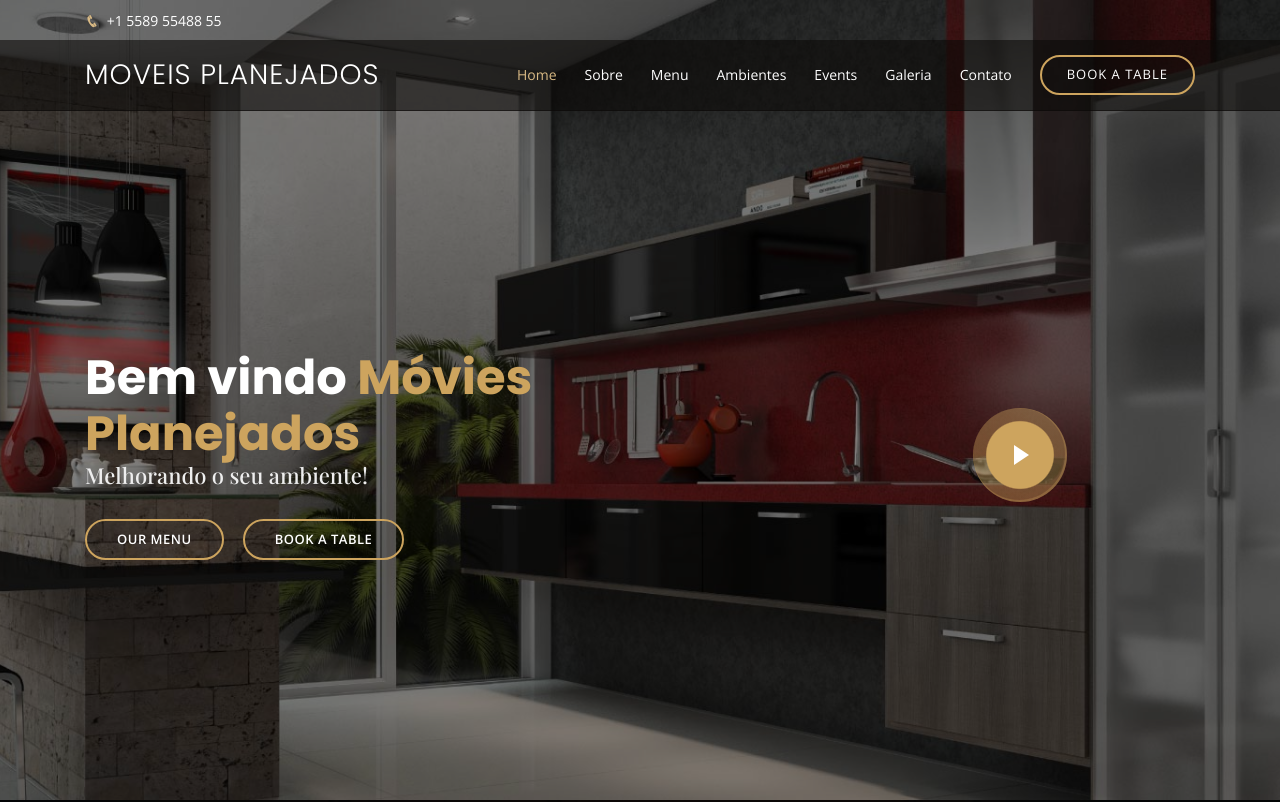
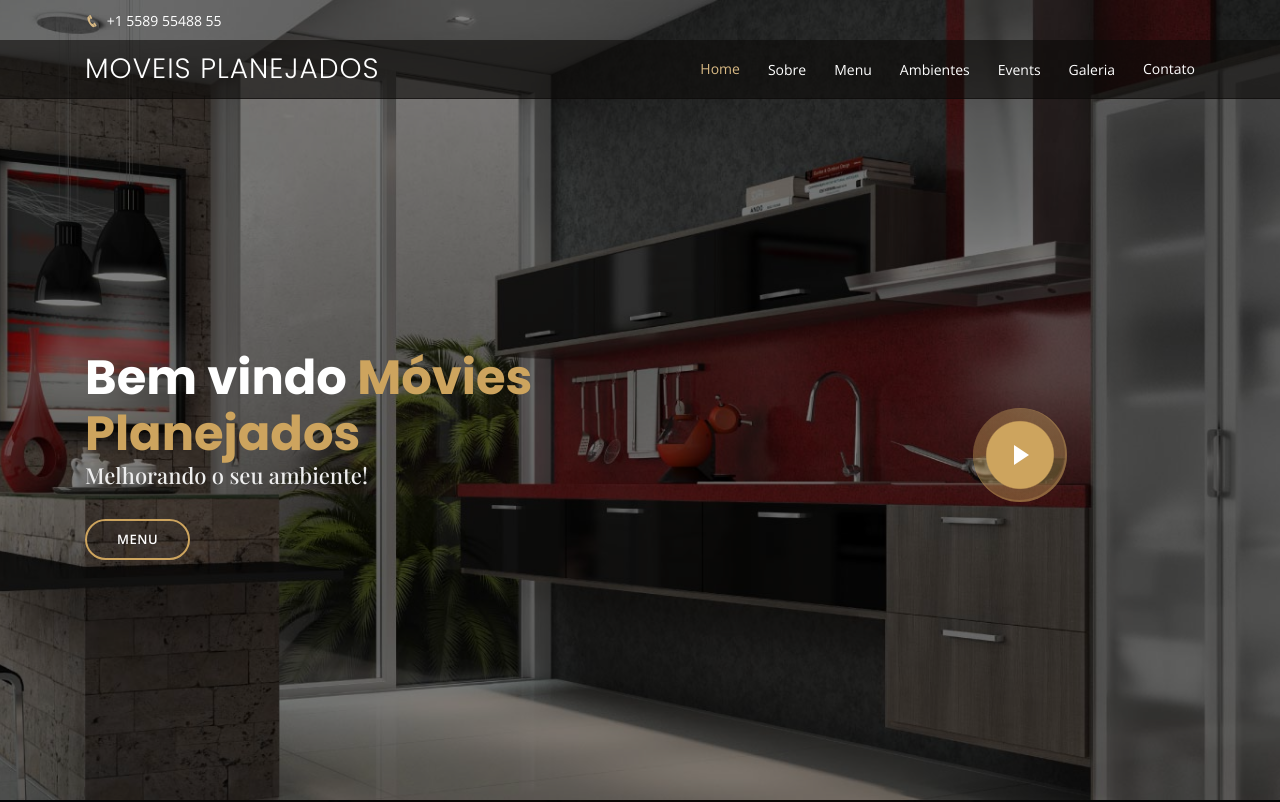
Before and after one commit to Djamilson/moveisplanejados, a plain HTML site: page index.html in a window 1280 px wide. Shown: the top 802 px of the page. Drawn offline with nearby package versions, Linux system fonts and the light colour scheme; a web font is replaced by a local one.

Commit message:
Update teste moveis planejados

```diff
--- a/index.html
+++ b/index.html
@@ -61,9 +61,6 @@
             <li><a href="#events">Events</a></li>
             <li><a href="#gallery">Galeria</a></li>
             <li><a href="#contact">Contato</a></li>
-            <li class="book-a-table text-center">
-              <a href="#book-a-table">Book a table</a>
-            </li>
           </ul>
         </nav>
         <!-- .nav-menu -->
@@ -85,12 +82,7 @@
 
             <div class="btns">
               <a href="#menu" class="btn-menu animated fadeInUp scrollto"
-                >Our Menu</a
-              >
-              <a
-                href="#book-a-table"
-                class="btn-book animated fadeInUp scrollto"
-                >Book a Table</a
+                >Menu</a
               >
             </div>
           </div>
```
